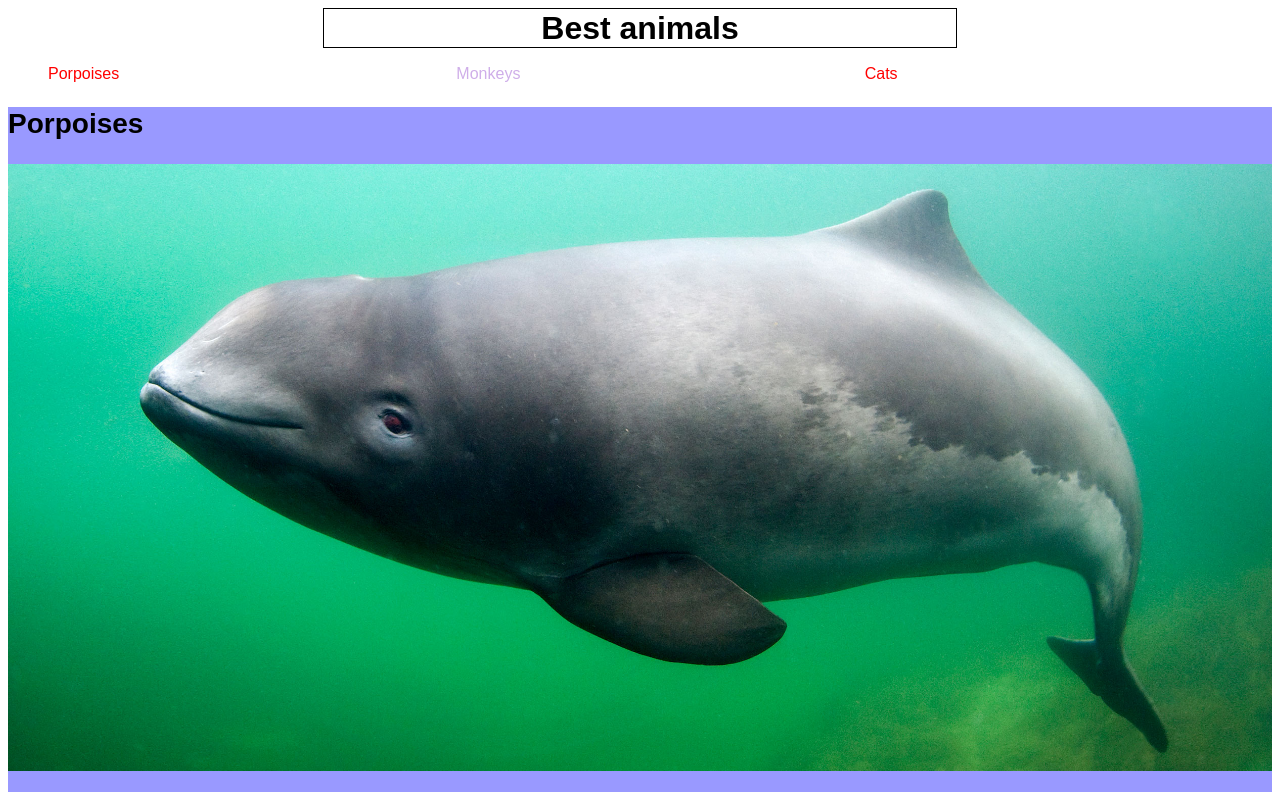
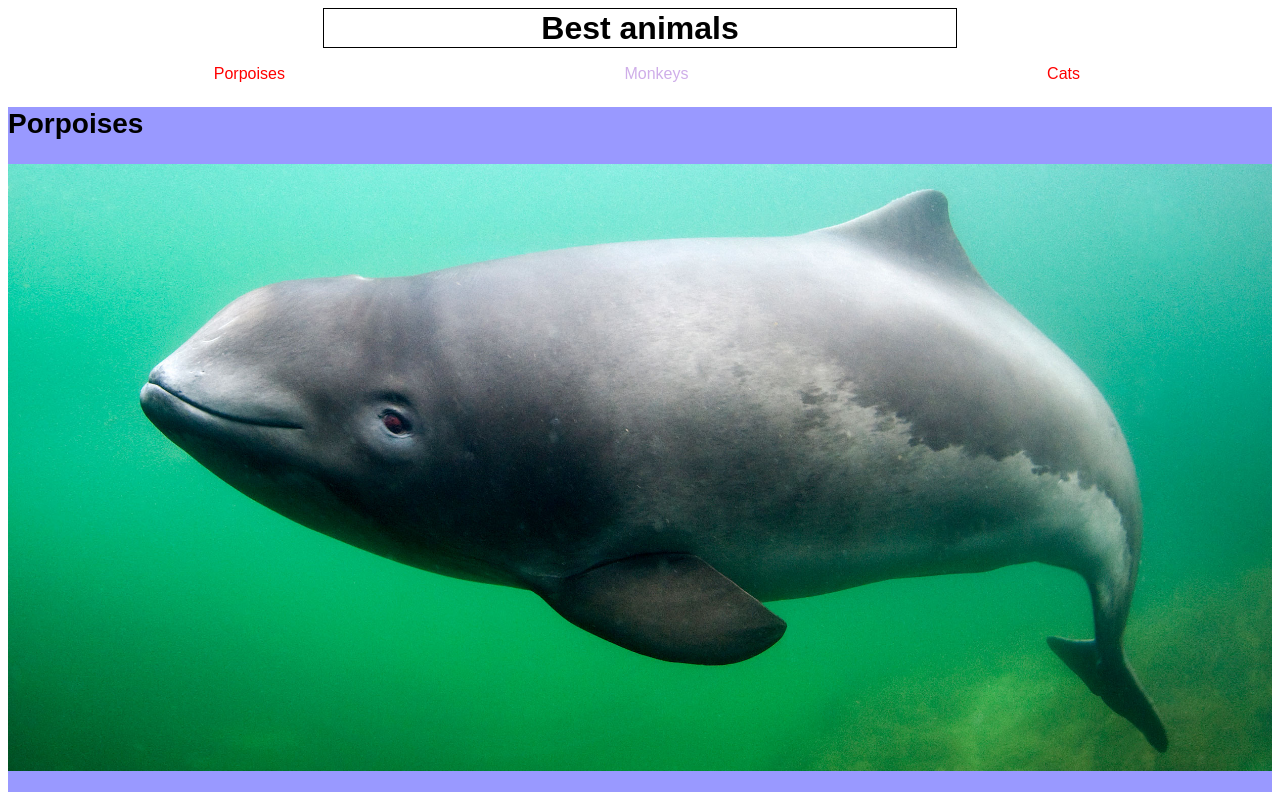
Before and after one commit to dieter4902/WebEngineering, a plain HTML site: page index.html in a window 1280 px wide. Shown: the top 792 px of the page. Drawn offline with Linux system fonts and the light colour scheme.

Commit message:
eric schmeric

```diff
--- a/styles/style.css
+++ b/styles/style.css
@@ -8,6 +8,7 @@
     --bg-color-light: hsla(var(--main-hue), 100%, 90%, 1);
     --li-color-odd: red;
     --li-color-even: #CFAEE9;
+    --margin: 16px;
 }
 
 h1 {
@@ -47,13 +48,15 @@ article:nth-child(even) {
 li:nth-child(odd) {
     color: var(--li-color-odd);
     display: inline-block;
-    width: calc(99% / 3);
+    width: calc((100% - var(--margin)) / 3);
+    text-align: center;
 }
 
 li:nth-child(even) {
     color: var(--li-color-even); /*it not work, why?*/
     display: inline-block;
-    width: calc(99% / 3);
+    width: calc((100% - var(--margin)) / 3);
+    text-align: center;
 }
 
 a {
```
Also changed, not shown: 1 other file.
